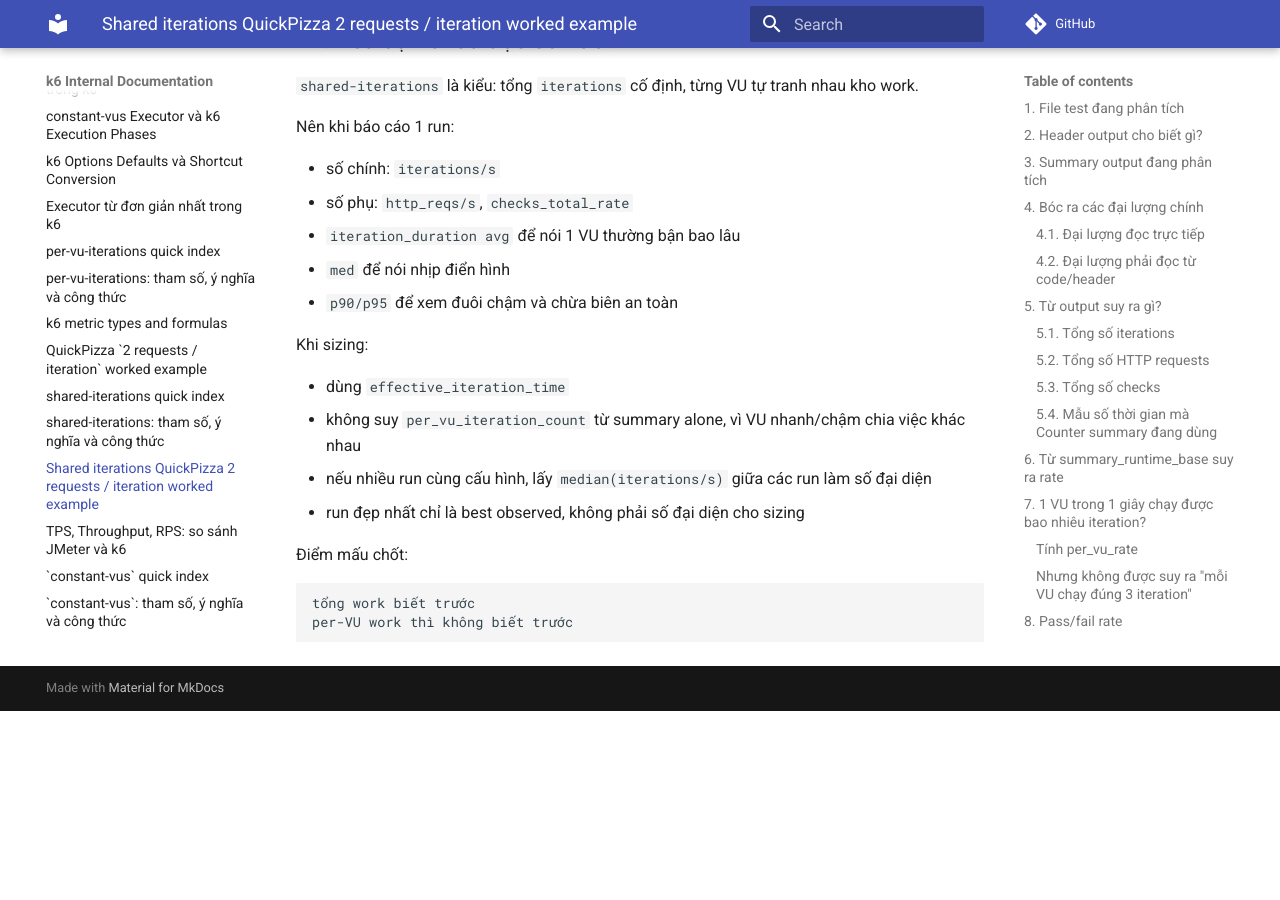
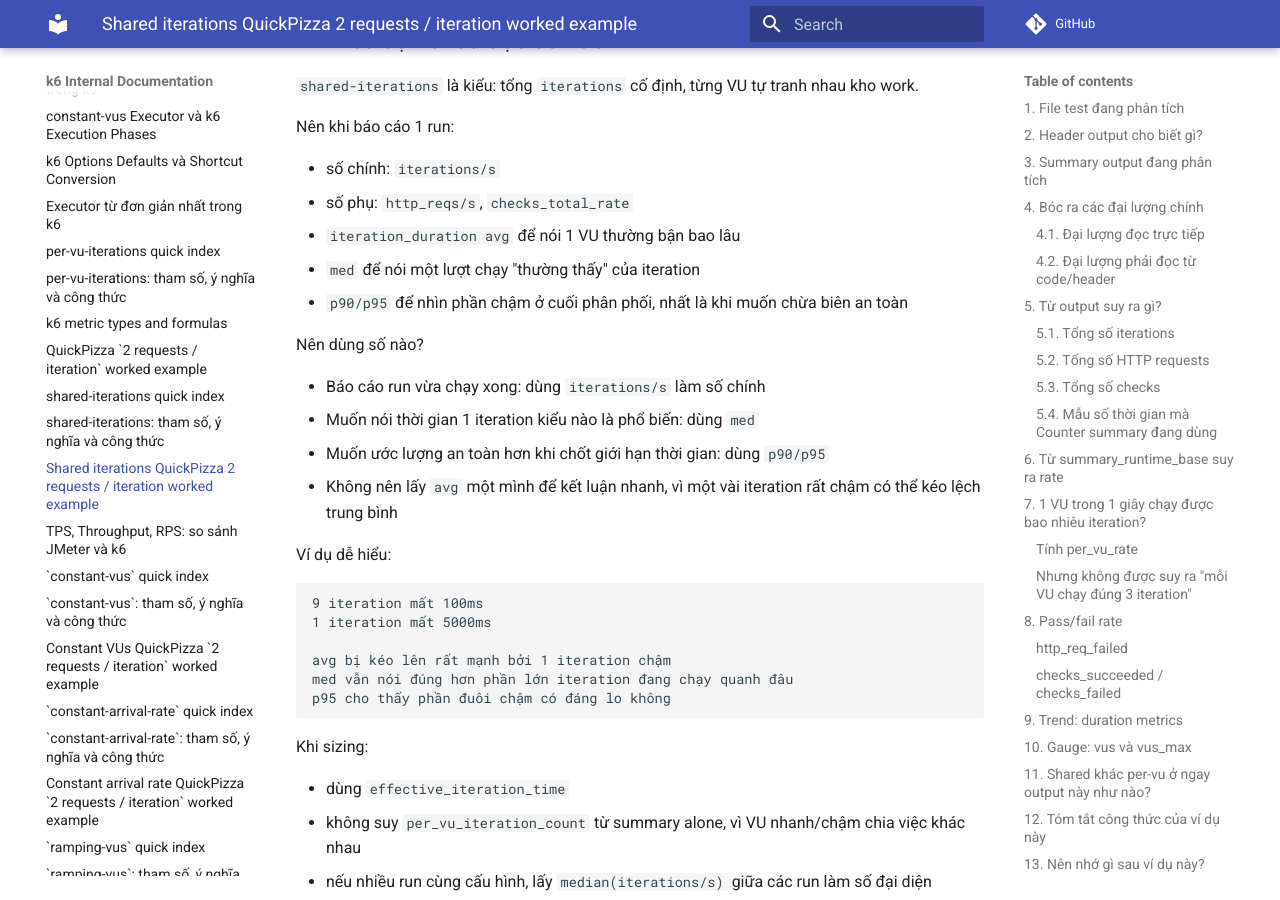
Before and after one commit to meomew-auto/markdown, an MkDocs documentation site: the page built from docs/20260515_shared_iterations_quickpizza_two_requests_worked_example.md, in a window 1280 px wide and 900 px high, scrolled down 14763 px. Built offline with MkDocs 1.6.1 and Material for MkDocs 9.7.7, drawn with Linux system fonts in a browser that asks for light colours; comment, search, counter and statistics services are not loaded; before the commit the page ends 15474 px from its top, so only the background shows below that.

Commit message:
Update docs

````diff
--- a/docs/20260515_shared_iterations_quickpizza_two_requests_worked_example.md
+++ b/docs/20260515_shared_iterations_quickpizza_two_requests_worked_example.md
@@ -756,8 +756,26 @@ Nên khi báo cáo 1 run:
 - số chính: `iterations/s`
 - số phụ: `http_reqs/s`, `checks_total_rate`
 - `iteration_duration avg` để nói 1 VU thường bận bao lâu
-- `med` để nói nhịp điển hình
-- `p90/p95` để xem đuôi chậm và chừa biên an toàn
+- `med` để nói một lượt chạy "thường thấy" của iteration
+- `p90/p95` để nhìn phần chậm ở cuối phân phối, nhất là khi muốn chừa biên an toàn
+
+Nên dùng số nào?
+
+- Báo cáo run vừa chạy xong: dùng `iterations/s` làm số chính
+- Muốn nói thời gian 1 iteration kiểu nào là phổ biến: dùng `med`
+- Muốn ước lượng an toàn hơn khi chốt giới hạn thời gian: dùng `p90/p95`
+- Không nên lấy `avg` một mình để kết luận nhanh, vì một vài iteration rất chậm có thể kéo lệch trung bình
+
+Ví dụ dễ hiểu:
+
+```text
+9 iteration mất 100ms
+1 iteration mất 5000ms
+
+avg bị kéo lên rất mạnh bởi 1 iteration chậm
+med vẫn nói đúng hơn phần lớn iteration đang chạy quanh đâu
+p95 cho thấy phần đuôi chậm có đáng lo không
+```
 
 Khi sizing:
 
````
